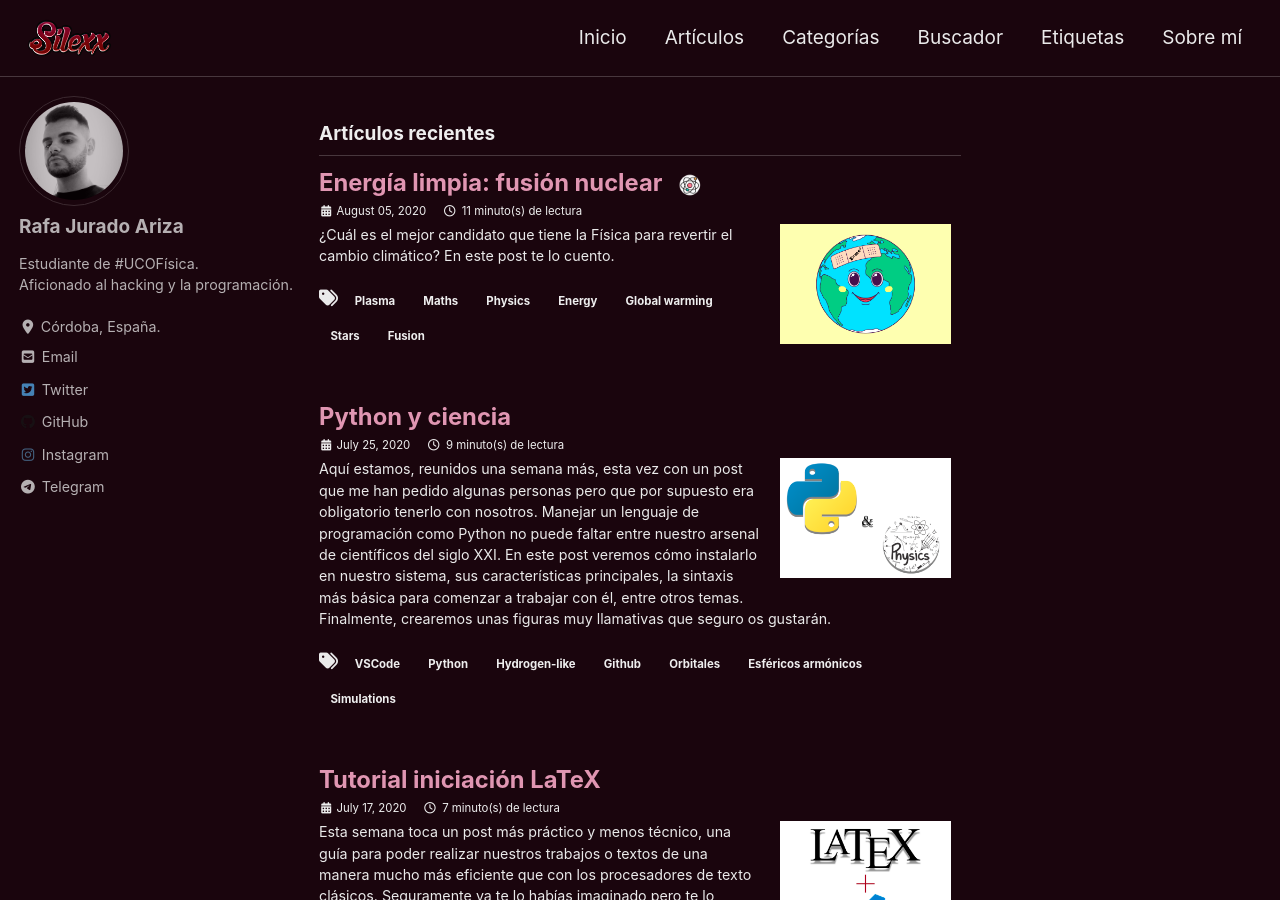
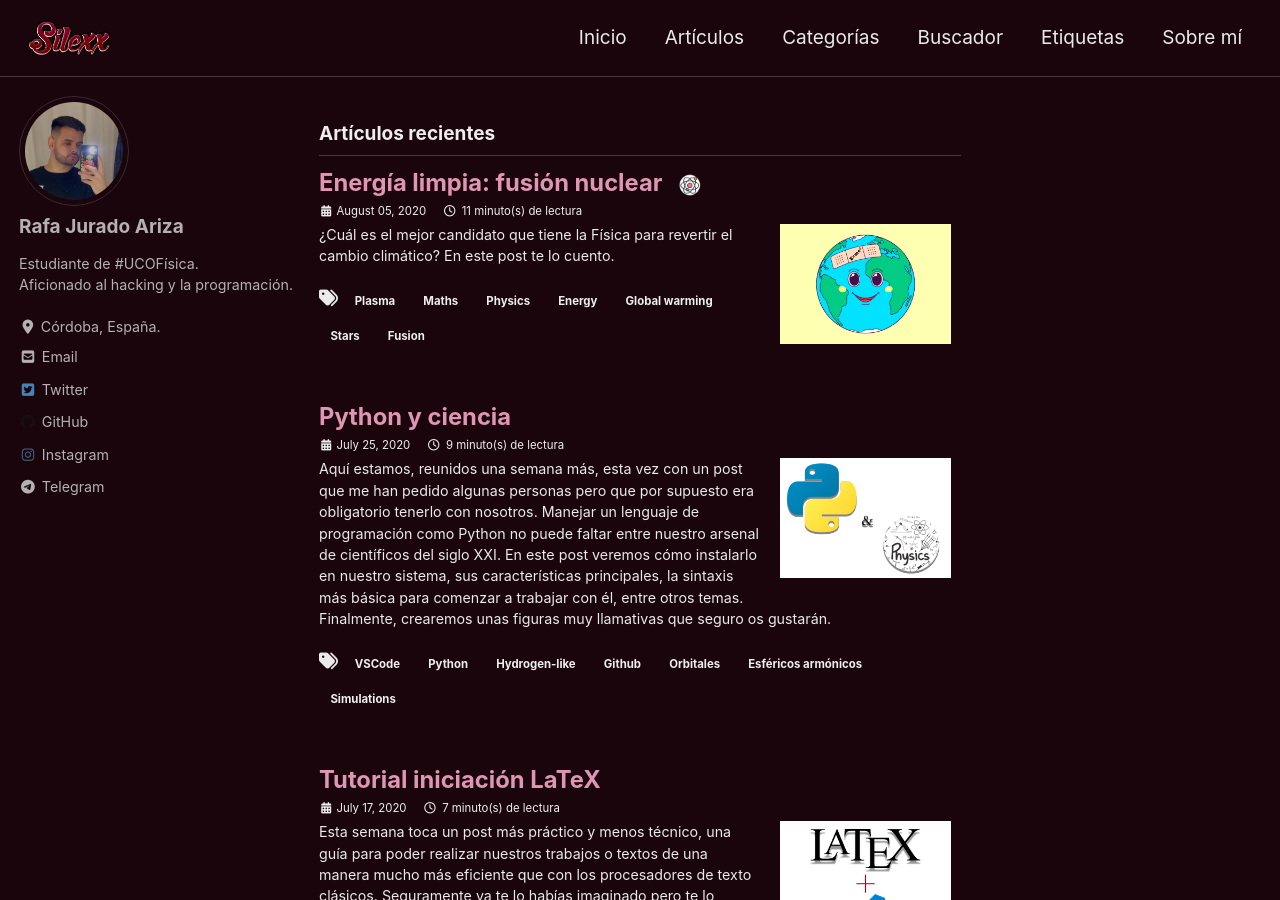
Before and after one commit to rafaariza/rafaariza, a Jekyll site: the page built from index.html, in a window 1280 px wide and 900 px high. Built offline with Jekyll 4.4.1, drawn with Linux system fonts in a browser that asks for light colours; cached includes are drawn as plain includes; nearby versions of some CDN libraries; formulas are drawn with MathJax 3; the list of posts is cut into pages by our own code.

Commit message:
update avatar

```diff
--- a/_config.yml
+++ b/_config.yml
@@ -96,7 +96,7 @@
 # Site Author
 author:
   name             : "Rafa Jurado Ariza"
-  avatar           : "/assets/images/avatar.png" # path of avatar image, e.g. "/assets/images/bio-photo.jpg"
+  avatar           : "/assets/images/avatar.jpg" # path of avatar image, e.g. "/assets/images/bio-photo.jpg"
   bio              : "Estudiante de #UCOFísica.<br>Aficionado al hacking y la programación."
   location         : "Córdoba, España."
   email            :
```
Also changed, not shown: assets/images/avatar.jpg (added), assets/images/avatar.png (deleted).
